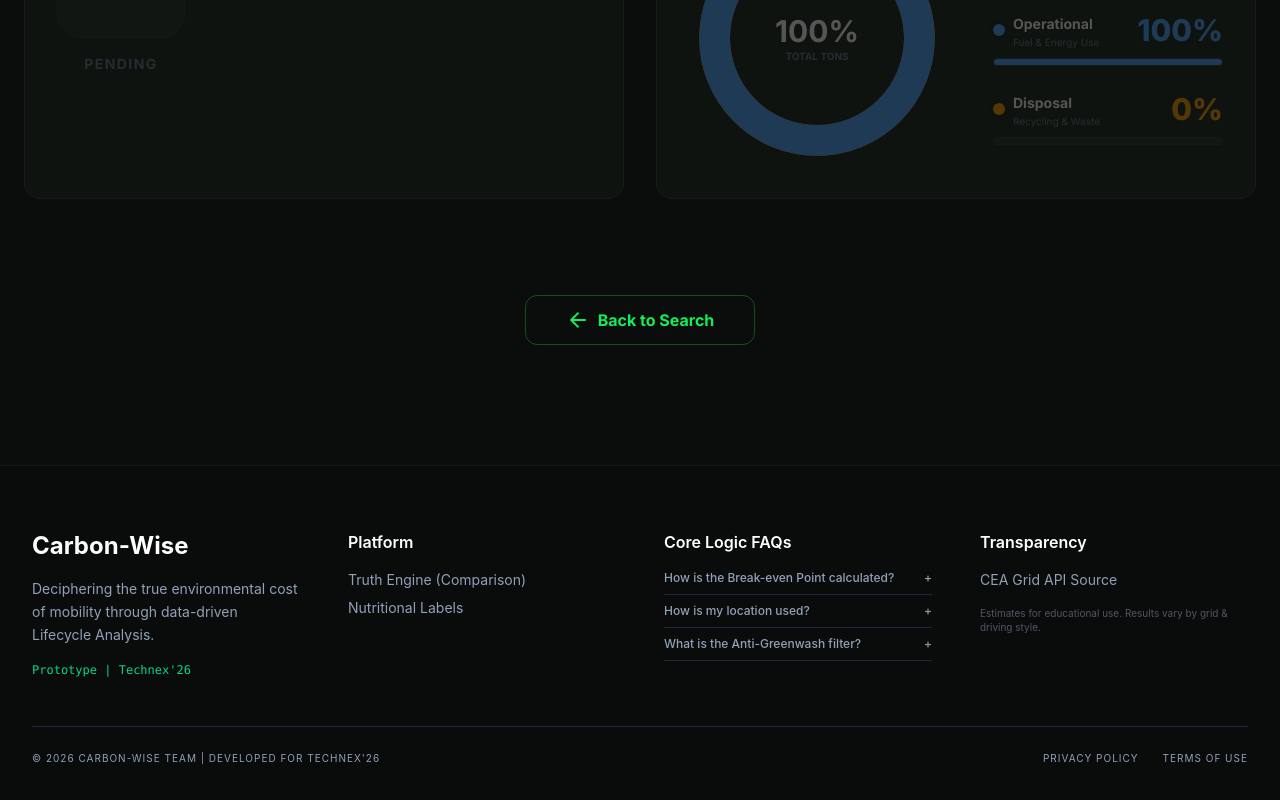
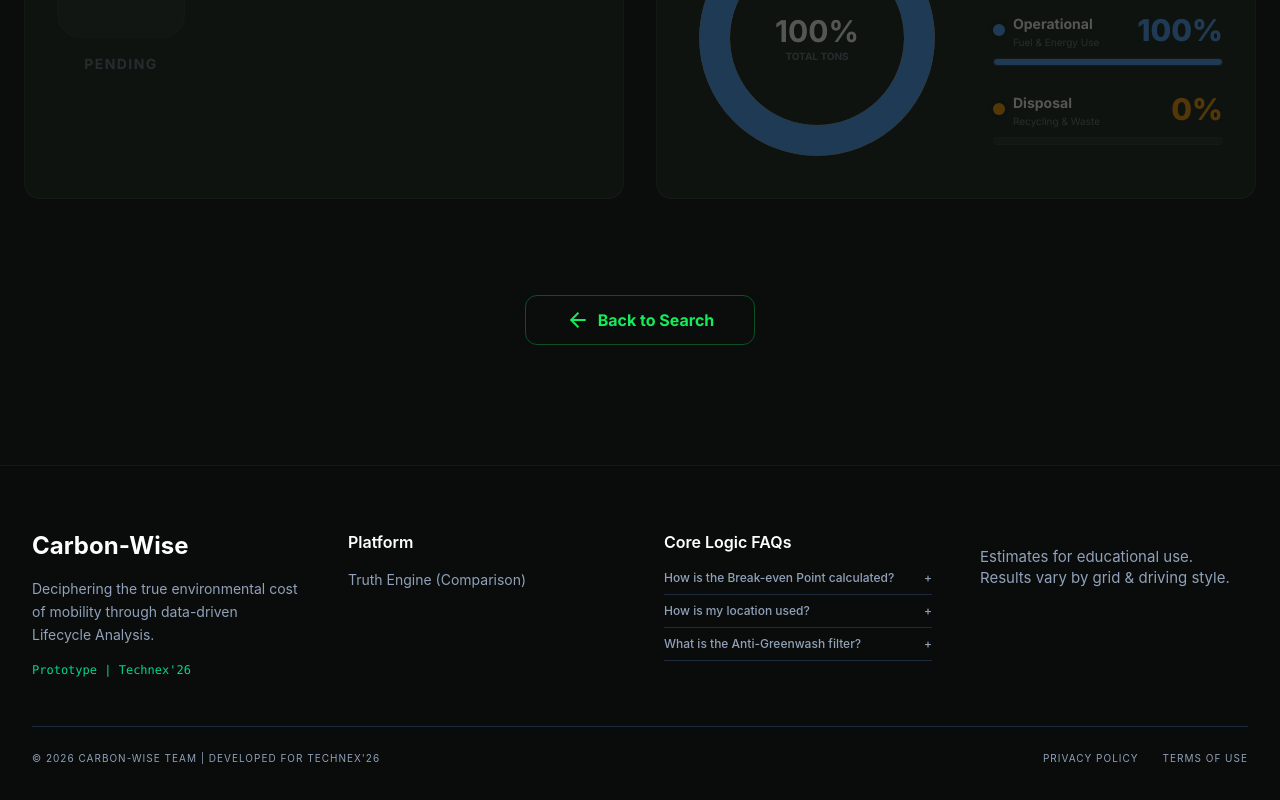
Before and after one commit to srivastaishita/eco-car, a React (Vite) app in the folder frontend/: page /vehicle in a window 1280 px wide. Shown: the part 915-1715 px from the top of the page. Built offline with nearby package versions, Linux system fonts and the light colour scheme; no server answers.

Commit message:
changes in footer

```diff
--- a/frontend/src/components/footernew.jsx
+++ b/frontend/src/components/footernew.jsx
@@ -42,11 +42,11 @@ const Footer = () => {
                 Truth Engine (Comparison)
               </a>
             </li>
-            <li>
-              <a href="/labels" className="hover:text-emerald-400 transition">
+            { /* <li>
+            <a href="/labels" className="hover:text-emerald-400 transition">
                 Nutritional Labels
               </a>
-            </li>
+            </li>*/}
           </ul>
         </div>
 
@@ -72,8 +72,9 @@ const Footer = () => {
 
         {/* Column 4: Technical */}
         <div className="space-y-2">
-          <h3 className="text-white font-semibold mb-4">Transparency</h3>
           <ul className="text-sm space-y-2">
+          { /* <h3 className="text-white font-semibold mb-4">Transparency</h3>
+
             <li>
               <a
                 href="https://cea.nic.in"
@@ -82,8 +83,8 @@ const Footer = () => {
               >
                 CEA Grid API Source
               </a>
-            </li>
-            <li className="text-[10px] mt-4 opacity-50">
+            </li>*/}
+            <li className="text-[15px] mt-4 ">
               Estimates for educational use. Results vary by grid & driving
               style.
             </li>
```
